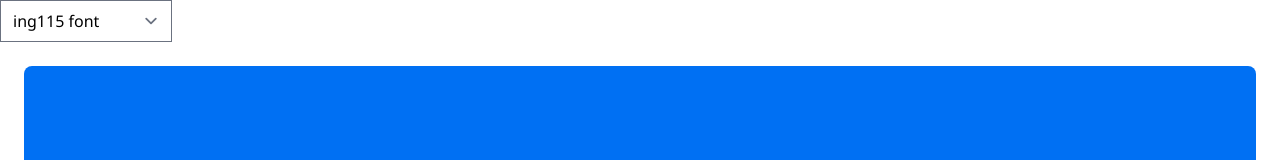
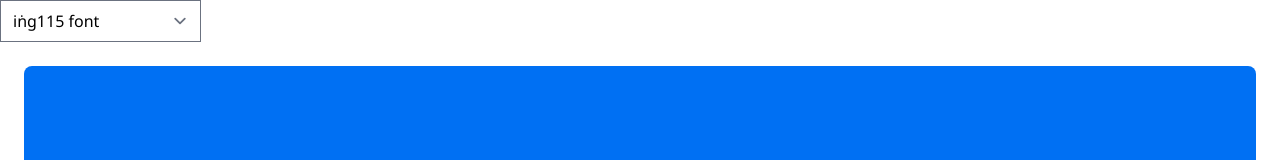
Before and after one commit to zava810/lrnextfinal, a Next.js app: page / in a window 1280 px wide. Shown: the top 160 px of the page. Built offline with nearby package versions, Linux system fonts and the light colour scheme.

Commit message:
zava8.github.io fb.com/ztrabc

```diff
--- a/app/layout.tsx
+++ b/app/layout.tsx
@@ -1,7 +1,7 @@
 "use client";
 import '@/app/ui/global.css';
 import React, { useState } from 'react';
-import { hin115_font, ing115_font, bangla115_font, telugu115_font } from '@/fonts';
+import { hin115_font, ing115_font, bangla115_font, telugu115_font, mlyalm115_font, tmil115_font } from '@/fonts';
 // import { Metadata } from 'next';
 
 // export const metadata: Metadata = {
@@ -22,6 +22,8 @@ export default function RootLayout({ children, }: { children: React.ReactNode; }
       case '1': return hin115_font ;
       case '2': return bangla115_font ;
       case '3': return telugu115_font ;
+      case '4': return mlyalm115_font ;
+      case '5': return tmil115_font ;
       default: return ing115_font ;
     }
   }
@@ -30,10 +32,12 @@ export default function RootLayout({ children, }: { children: React.ReactNode; }
         <body className={`${selectedFont.className} antialiased`}>
         <div>
           <select onChange={(e) => handleFontChange(getFontClass(e.target.value))}>
-            <option value="0">ing115 font</option>
-            <option value="1">hin115 font</option>
-            <option value="2">bangla115 font</option>
-            <option value="3">telugu115 font</option>
+            <option value="0">iNg115 font</option>
+            <option value="1">Hin115 font</option>
+            <option value="2">baNgla115 font</option>
+            <option value="3">Telugu115 font</option>
+            <option value="4">TAmil115 font</option>
+            <option value="5">mAlAyalAm115 font</option>
           </select>
         </div>
           {children}
--- a/styles/fonts.ts
+++ b/styles/fonts.ts
@@ -15,3 +15,11 @@ export const telugu115_font = localFont({
   src: './telugu115.woff2',
   display: 'swap',
 });
+export const mlyalm115_font = localFont({
+  src: './mlyalm115.woff2',
+  display: 'swap',
+});
+export const tmil115_font = localFont({
+  src: './tmil115.woff2',
+  display: 'swap',
+});
```
Also changed, not shown: styles/mlyalm115.woff2 (added), styles/tmil115.woff2 (added).
